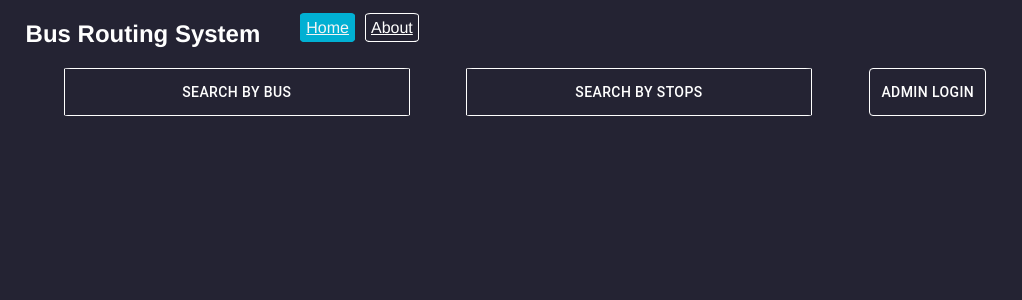
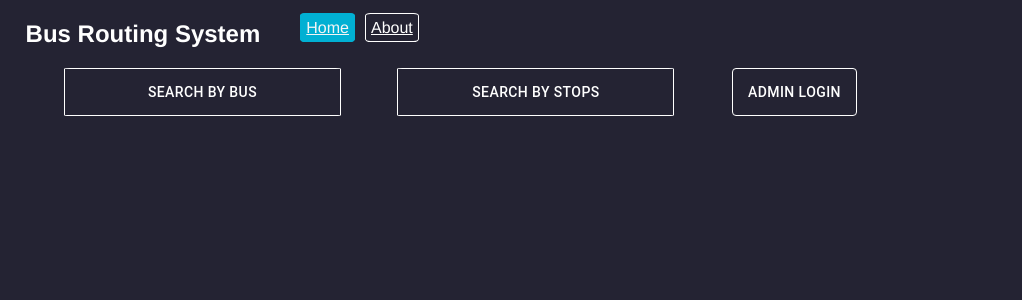
Before and after one commit to mirandadrummond/BusTrackingWebApp, a React (Create React App) app in the folder front-end/: page / in a window 1280 px wide. Shown: the top 300 px of the page, without its empty margins (0-1022 px from the left). Built offline with nearby package versions, Linux system fonts and the light colour scheme.

Commit message:
restyling admin buttons

```diff
--- a/front-end/src/components/AdminLogin.jsx
+++ b/front-end/src/components/AdminLogin.jsx
@@ -10,11 +10,11 @@ import DialogTitle from '@mui/material/DialogTitle';
 export default function AdminLogin(props) {
 
     return (
-        <div>
+        <>
             {
-                props.loggedIn ? <LogOut setAdmin={props.setAdmin}/> : <Login setAdmin={props.setAdmin} />
+                props.loggedIn ? <LogOut setAdmin={props.setAdmin} /> : <Login setAdmin={props.setAdmin} />
             }
-        </div>
+        </>
     );
 }
 
@@ -48,7 +48,7 @@ function Login(props) {
 
     return (
         <div>
-            <Button variant="outlined" id="adminLogin" onClick={handleClickOpen}>
+            <Button variant="outlined" className="adminButton" id="adminLogin" onClick={handleClickOpen}>
                 Admin Login
             </Button>
             <Dialog open={open} onClose={handleClose}>
@@ -95,7 +95,7 @@ function LogOut(props) {
 
     return (
         <div>
-            <Button variant="outlined" id="adminLogout" onClick={handleLogOut}>
+            <Button variant="outlined" className="adminButton" id="adminLogout" onClick={handleLogOut}>
                 Log Out
             </Button>
         </div>
--- a/front-end/src/pages/App.js
+++ b/front-end/src/pages/App.js
@@ -25,6 +25,7 @@ function App() {
           <ToggleButton value='byBus'>Search by Bus</ToggleButton>
           <ToggleButton value='byStop'>Search by Stops</ToggleButton>
           <AdminLogin setAdmin={setAdmin} loggedIn={isAdmin} />
+          <AdminControls isAdmin={isAdmin}/>
         </ToggleButtonGroup>
       </Container>
       <Container id="searchBar">
@@ -33,7 +34,6 @@ function App() {
             <SearchBar selected={selectedButton} />
         }
       </Container>
-      <AdminControls isAdmin={isAdmin}/>
     </div>
   );
 }
@@ -54,9 +54,7 @@ function AdminControls(props) {
     <Container id="adminControls">
       {
         !props.isAdmin ? <></> :
-          <div>
             <AddBusButton />
-          </div>
       }
     </Container>
   )
@@ -89,7 +87,7 @@ function AddBusButton() {
 
   return (
     <div>
-      <Button variant="outlined" onClick={handleClickOpen}>
+      <Button variant="outlined" className="adminAction" onClick={handleClickOpen}>
         Add Bus
       </Button>
       <Dialog open={addBusVisible} onClose={handleClose}>
--- a/front-end/src/styles/Style.css
+++ b/front-end/src/styles/Style.css
@@ -65,12 +65,13 @@ fieldset {
   color: #FFFFFF !important;
 }
 
-#adminLogin {
-  padding: 11px;
+.adminButton {
+  padding: 11px !important;
+  width: 125px !important;
 }
 
-#adminLogout {
-  padding: 11px;
+.adminAction {
+  padding: 11px !important;
 }
 
 #searchByBus {
@@ -124,11 +125,12 @@ label {
 
 #mainAppActions {
   width: 100%;
+  height: 2%;
 }
 
 #mainAppActions > button {
   margin-right: 5%;
-  width: 30%;
+  width: 80%;
   border-radius: 2%
 }
 
```
